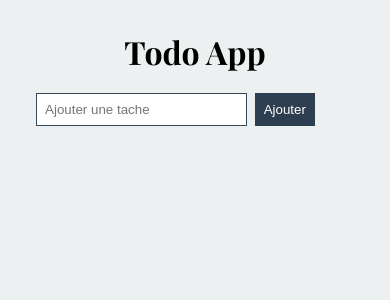
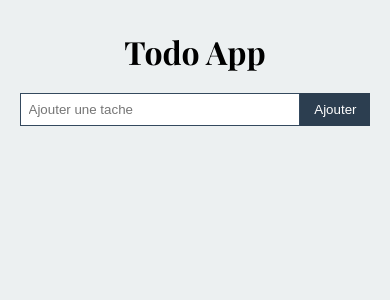
Before and after one commit to mickaelk98/todo-app, a React (Vite) app: page / in a window 390 px wide. Shown: the top 300 px of the page. Built offline with nearby package versions, Linux system fonts and the light colour scheme.

Commit message:
style: add a responsive template

```diff
--- a/src/App.css
+++ b/src/App.css
@@ -35,18 +35,23 @@ h1 {
 /* add Todo */
 .add-task-form {
   width: 90%;
-  margin: 20px 0;
+  max-width: 700px;
+  margin: 20px auto;
   display: flex;
   align-items: center;
   justify-content: center;
+  gap: 20px;
+}
+
+.add-task-form div {
+  width: 100%;
 }
 
 .add-task-form input {
   border: 1px solid var(--secondary-color);
   outline: none;
   padding: 8px;
-  margin-right: 8px;
-  width: 60%;
+  width: 80%;
 }
 
 .add-task-form button {
@@ -55,13 +60,14 @@ h1 {
   border: 1px solid var(--primary-color);
   color: #fff;
   cursor: pointer;
+  width: 20%;
 }
 
 .todo-list {
   background: var(--primary-color);
   color: #fff;
-  /* padding: 10px; */
-  width: 80%;
+  width: 90%;
+  max-width: 700px;
   margin: 0 auto;
 }
 
--- a/src/components/AddTodo.tsx
+++ b/src/components/AddTodo.tsx
@@ -26,6 +26,7 @@ const AddTodo: React.FC<Props> = ({ addTodo }) => {
 
   return (
     <form className="add-task-form" onSubmit={addNewTodo}>
+      <div>
         <input
           value={inputValue}
           onChange={handleChange}
@@ -33,6 +34,7 @@ const AddTodo: React.FC<Props> = ({ addTodo }) => {
           placeholder="Ajouter une tache"
         />
         <button type="submit">Ajouter</button>
+      </div>
     </form>
   );
 };
```
Lines whose indentation alone changed are shown as unchanged.
